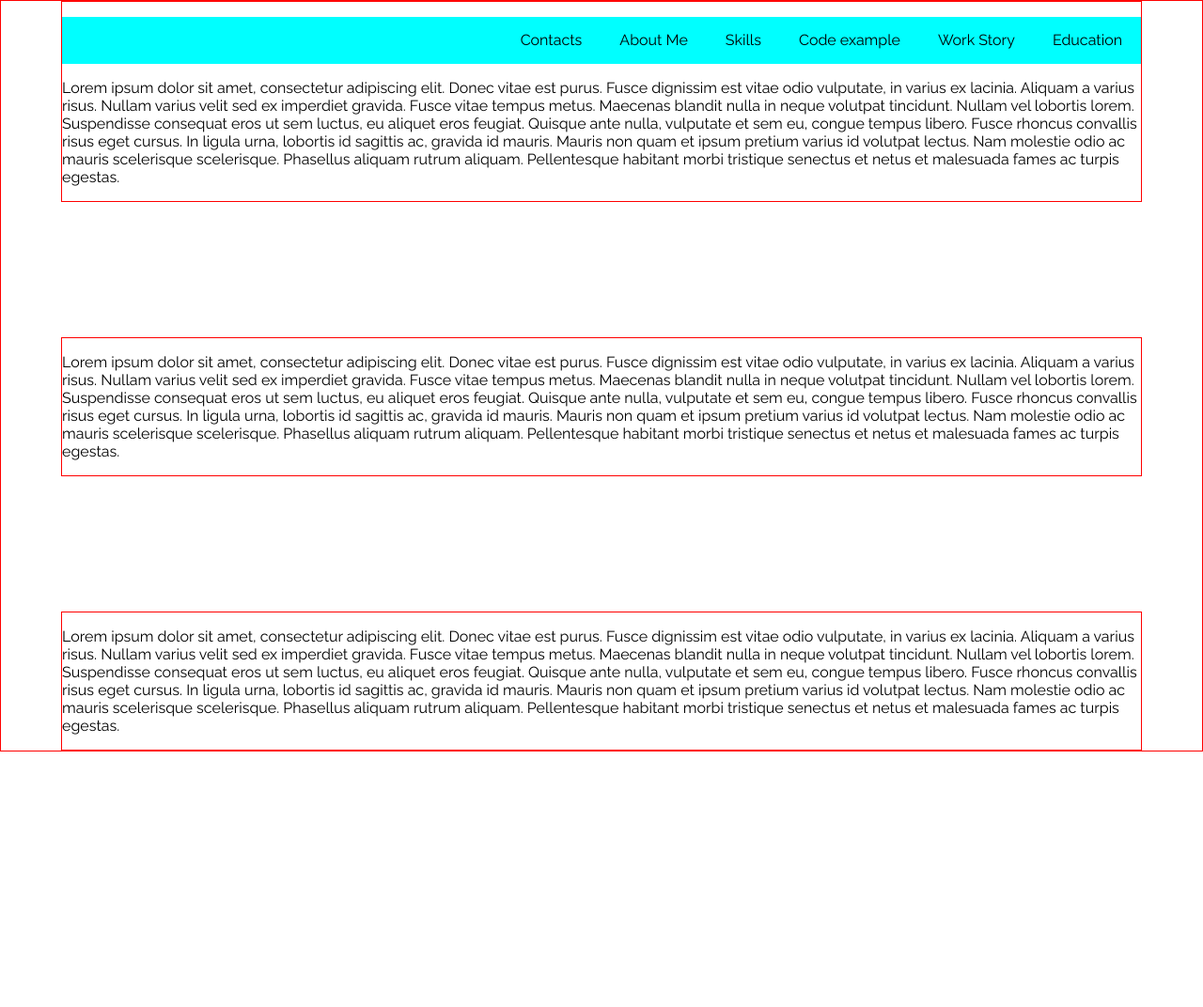
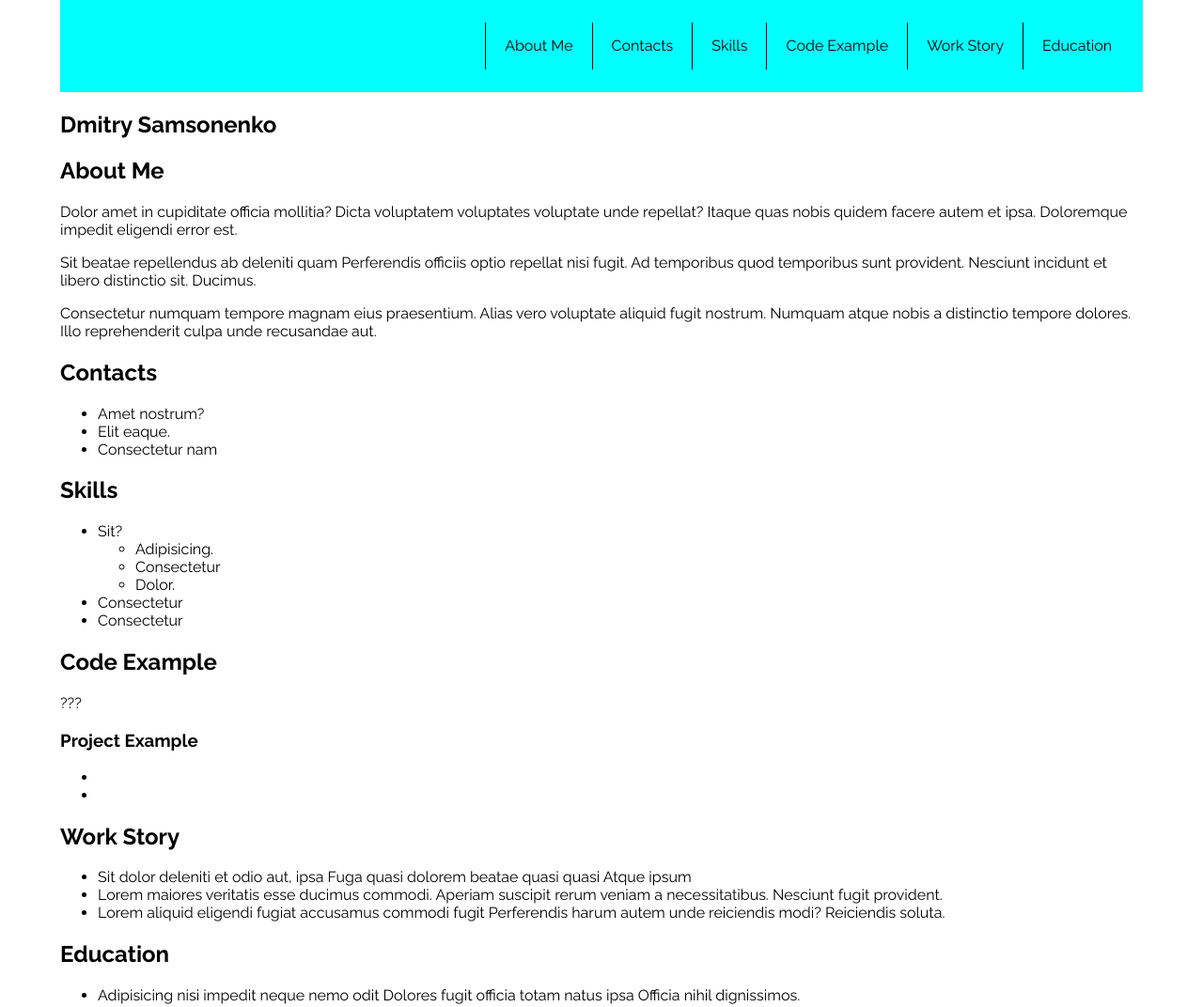
Before and after one commit to Friday-13/rsschool-cv-stage0, a plain HTML site: page index.html in a window 1280 px wide. Shown: the top 1072 px of the page at 94% size. Before the commit the page ends 800 px from the top, so only its background shows below. Drawn offline with Linux system fonts and the light colour scheme.

Commit message:
feat: base strucure and fill it with dummy text, add base footer

```diff
--- a/index.html
+++ b/index.html
@@ -14,30 +14,115 @@
   <header class="header">
     <nav class="nav">
       <ul class="nav-list">
+        <li class="nav-item"><a href="#about-me" class="nav-link">About Me</a></li>
         <li class="nav-item"><a href="#contacts" class="nav-link">Contacts</a></li>
-        <li class="nav-item"><a href="#about-me" class="nav-link">About Me</a></li>
         <li class="nav-item"><a href="#skills" class="nav-link">Skills</a></li>
-        <li class="nav-item"><a href="#code-example" class="nav-link">Code example</a></li>
+        <li class="nav-item"><a href="#code-example" class="nav-link">Code Example</a></li>
         <li class="nav-item"><a href="#work-story" class="nav-link">Work Story</a></li>
         <li class="nav-item"><a href="#education" class="nav-link">Education</a></li>
       </ul>
-
     </nav>
-    <p>
-      Lorem ipsum dolor sit amet, consectetur adipiscing elit. Donec vitae est purus. Fusce dignissim est vitae odio vulputate, in varius ex lacinia. Aliquam a varius risus. Nullam varius velit sed ex imperdiet gravida. Fusce vitae tempus metus. Maecenas blandit nulla in neque volutpat tincidunt. Nullam vel lobortis lorem. Suspendisse consequat eros ut sem luctus, eu aliquet eros feugiat. Quisque ante nulla, vulputate et sem eu, congue tempus libero. Fusce rhoncus convallis risus eget cursus. In ligula urna, lobortis id sagittis ac, gravida id mauris. Mauris non quam et ipsum pretium varius id volutpat lectus. Nam molestie odio ac mauris scelerisque scelerisque. Phasellus aliquam rutrum aliquam. Pellentesque habitant morbi tristique senectus et netus et malesuada fames ac turpis egestas.
-    </p>
   </header>
 
   <main class="main">
-    <p>
-      Lorem ipsum dolor sit amet, consectetur adipiscing elit. Donec vitae est purus. Fusce dignissim est vitae odio vulputate, in varius ex lacinia. Aliquam a varius risus. Nullam varius velit sed ex imperdiet gravida. Fusce vitae tempus metus. Maecenas blandit nulla in neque volutpat tincidunt. Nullam vel lobortis lorem. Suspendisse consequat eros ut sem luctus, eu aliquet eros feugiat. Quisque ante nulla, vulputate et sem eu, congue tempus libero. Fusce rhoncus convallis risus eget cursus. In ligula urna, lobortis id sagittis ac, gravida id mauris. Mauris non quam et ipsum pretium varius id volutpat lectus. Nam molestie odio ac mauris scelerisque scelerisque. Phasellus aliquam rutrum aliquam. Pellentesque habitant morbi tristique senectus et netus et malesuada fames ac turpis egestas.
-    </p>
+    <section id="profile" class="section">
+      <h1 class="section-title">Dmitry Samsonenko</h1>
+    </section>
+
+    <section id="about-me" class="section">
+      <h2 class="section-title">About Me</h2>
+      <p>Dolor amet in cupiditate officia mollitia? Dicta voluptatem voluptates voluptate unde repellat? Itaque quas nobis quidem facere autem et ipsa. Doloremque impedit eligendi error est.</p>
+      <p>Sit beatae repellendus ab deleniti quam Perferendis officiis optio repellat nisi fugit. Ad temporibus quod temporibus sunt provident. Nesciunt incidunt et libero distinctio sit. Ducimus.</p>
+      <p>Consectetur numquam tempore magnam eius praesentium. Alias vero voluptate aliquid fugit nostrum. Numquam atque nobis a distinctio tempore dolores. Illo reprehenderit culpa unde recusandae aut.</p>
+    </section>
+
+    <section id="contacts" class="section">
+      <h2 class="section-title">Contacts</h2>
+      <ul>
+        <li>Amet nostrum?</li>
+        <li>Elit eaque.</li>
+        <li>Consectetur nam</li>
+      </ul>
+    </section>
+
+
+    <section id="skills" class="section">
+      <h2 class="section-title">Skills</h2>
+      <ul>
+        <li>Sit?
+          <ul>
+            <li>Adipisicing.</li>
+            <li>Consectetur</li>
+            <li>Dolor.</li>
+          </ul>
+        </li>
+        <li>Consectetur</li>
+        <li>Consectetur</li>
+      </ul>
+
+    </section>
+
+    <section id="code-example" class="section">
+      <h2 class="section-title">Code Example</h2>
+      <p>???</p>
+      <section id="projects" class="section">
+        <h3>Project Example</h3>
+        <ul>
+          <li></li>
+          <li></li>
+        </ul>
+      </section>
+    </section>
+
+    <section id="work-story" class="section">
+      <h2 class="section-title">Work Story</h2>
+      <ul>
+        <li>Sit dolor deleniti et odio aut, ipsa Fuga quasi dolorem beatae quasi quasi Atque ipsum</li>
+        <li>Lorem maiores veritatis esse ducimus commodi. Aperiam suscipit rerum veniam a necessitatibus. Nesciunt fugit provident.</li>
+        <li>Lorem aliquid eligendi fugiat accusamus commodi fugit Perferendis harum autem unde reiciendis modi? Reiciendis soluta.</li>
+      </ul>
+
+    </section>
+
+    <section id="Education" class="section">
+      <h2 class="section-title">Education</h2>
+      <ul>
+        <li>Adipisicing nisi impedit neque nemo odit Dolores fugit officia totam natus ipsa Officia nihil dignissimos.</li>
+        <li>Elit aliquid vitae tenetur veritatis commodi. Aliquam eaque veniam ut officia quidem Aspernatur dolorem a!</li>
+      </ul>
+
+      <section id="add-aducation" class="section">
+        <h3>Additional Education</h3>
+        <ul>
+          <li>Ipsum praesentium asperiores a harum quis Sit assumenda?</li>
+          <li>Sit enim suscipit eius ad pariatur odio? Corrupti.</li>
+          <li>Lorem maiores officia sapiente impedit modi? Dolor adipisci!</li>
+          <li>Adipisicing ipsum inventore velit blanditiis molestiae Veniam similique.</li>
+        </ul>
+      </section>
+      <section id="language" class="section">
+        <h3>Language</h3>
+        <ul>
+          <li>Amet temporibus autem?</li>
+          <li>Adipisicing dolore enim.</li>
+        </ul>
+
+      </section>
+
+    </section>
   </main>
 
   <footer class="footer">
-    <p>
-      Lorem ipsum dolor sit amet, consectetur adipiscing elit. Donec vitae est purus. Fusce dignissim est vitae odio vulputate, in varius ex lacinia. Aliquam a varius risus. Nullam varius velit sed ex imperdiet gravida. Fusce vitae tempus metus. Maecenas blandit nulla in neque volutpat tincidunt. Nullam vel lobortis lorem. Suspendisse consequat eros ut sem luctus, eu aliquet eros feugiat. Quisque ante nulla, vulputate et sem eu, congue tempus libero. Fusce rhoncus convallis risus eget cursus. In ligula urna, lobortis id sagittis ac, gravida id mauris. Mauris non quam et ipsum pretium varius id volutpat lectus. Nam molestie odio ac mauris scelerisque scelerisque. Phasellus aliquam rutrum aliquam. Pellentesque habitant morbi tristique senectus et netus et malesuada fames ac turpis egestas.
-    </p>
+    <a href="https://github.com/Friday-13" class="image-link">
+      <img src="./assets/img/Octicons-github.svg" height=30 alt="My github"><br>
+    </a>
+
+    <p class="year">2023</p>
+
+    <a href="https://rs.school/js/" class="image-link">
+      <img src="./assets/img/rs_school_js.svg" height=30 alt="RS school">
+    </a>
+
   </footer>
 </body>
 
--- a/style.css
+++ b/style.css
@@ -20,7 +20,6 @@ html {
 
 body {
   font-family: "Raleway";
-  border: 1px solid red;
 
   min-height: 100vh;
   margin: 0;
@@ -33,19 +32,25 @@ body {
 }
 
 .header {
-  border: 1px solid red;
+  /* border: 1px solid red; */
+  padding: 0 0;
 }
 
 .main {
-  border: 1px solid red;
 }
 
 .footer {
-  border: 1px solid red;
+  display: flex;
+  flex-direction: row;
+  justify-content: space-between;
+  padding: 2vw 5vw;
+
 }
 
 .nav {
   background-color: cyan;
+  margin: 0 0;
+  padding: 1vh 1vw;
 }
 
 .nav-list {
@@ -56,6 +61,7 @@ body {
 }
 
 .nav-item {
+  border-left: 1px solid black;
 }
 
 .nav-link {
@@ -73,3 +79,20 @@ body {
 .nav-link:hover{
   color: yellow;
 }
+
+
+.section {
+}
+
+.section-title {
+
+}
+
+.year {
+  font-size: 24px;
+}
+
+.image-link{
+  padding: 2px 2px;
+  align-self: center;
+}
```
Also changed, not shown: assets/img/Octicons-github.svg (added), assets/img/rs_school_js.svg (added).
